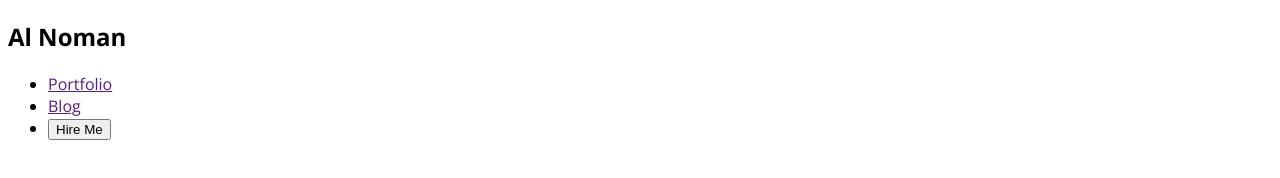
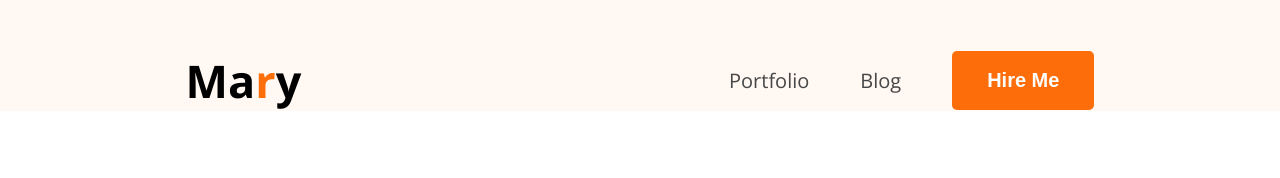
Before and after one commit to alnoman997/hero-dev-portfolio, a plain HTML site: page index.html in a window 1280 px wide. Drawn offline with nearby package versions, Linux system fonts and the light colour scheme.

Commit message:
created navigation of banner

```diff
--- a/index.html
+++ b/index.html
@@ -20,13 +20,13 @@
     <header>
         <nav>
             <div class="logo">
-                <h2>Al Noman </h2>
+                <h2>Ma<span class="color-orange">r</span>y</h2>
             </div>
 
-            <ul>
+            <ul class="menu">
                 <li><a href="">Portfolio</a></li>
                 <li><a href="">Blog</a></li>
-                <li><button>Hire Me</button></li>
+                <li><button class="btn">Hire Me</button></li>
             </ul>
         </nav>
     </header>
--- a/styles/portfolio.css
+++ b/styles/portfolio.css
@@ -1,10 +1,67 @@
-/* body {
-    background-color: aqua;
-} */
+*{
+    margin: 0;
+    padding: 0;
+    box-sizing: border-box;
+}
 
+/* shared styles */
 
 .font-open-sans {
   font-family: "Open Sans", sans-serif;
   font-optical-sizing: auto;
 
 }
+
+.logo h2{
+    font-size: 45px;
+
+}
+
+.color-orange{
+    color: #FD6E0A;
+    font-weight: 900px;
+}
+
+.btn{
+    background-color: #FD6E0A;
+    border: none;
+    padding: 18px 35px;
+    border-radius: 5px;
+    font-size: 20px;
+    font-weight: bold;
+    color: white;
+
+}
+
+
+
+/* main styles  */
+
+header {
+    background-color: #FFF8F3;
+    padding-top: 50px;
+
+}
+
+nav{
+    width: 71%;
+    max-width: 1140px;
+    /* border: 1px solid red; */
+    margin: 0 auto;
+    display: flex;
+    justify-content: space-between;
+}
+
+nav .menu{
+    display: flex;
+    list-style: none;
+    gap: 51px;
+    align-items: center;
+
+}
+
+nav .menu a {
+    font-size: 20px;
+    color: #474747;
+    text-decoration: none;
+}
```
